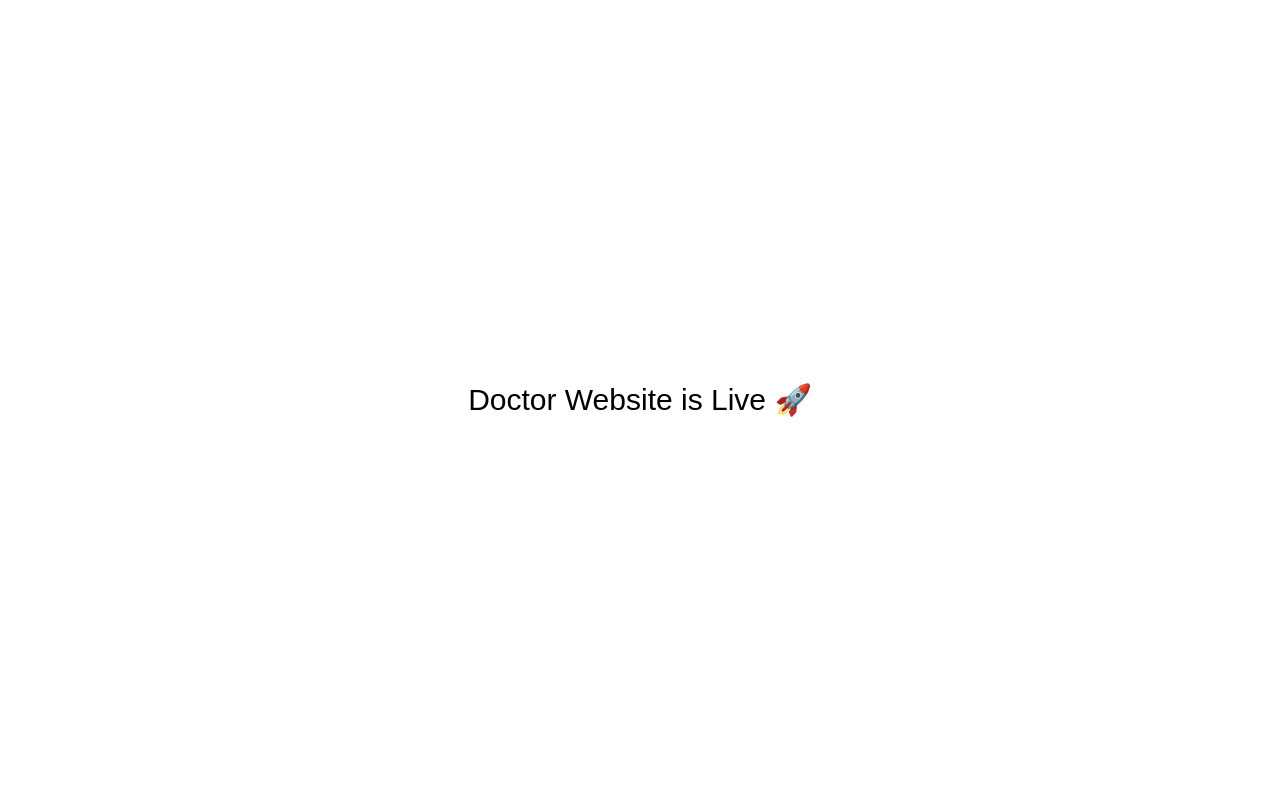
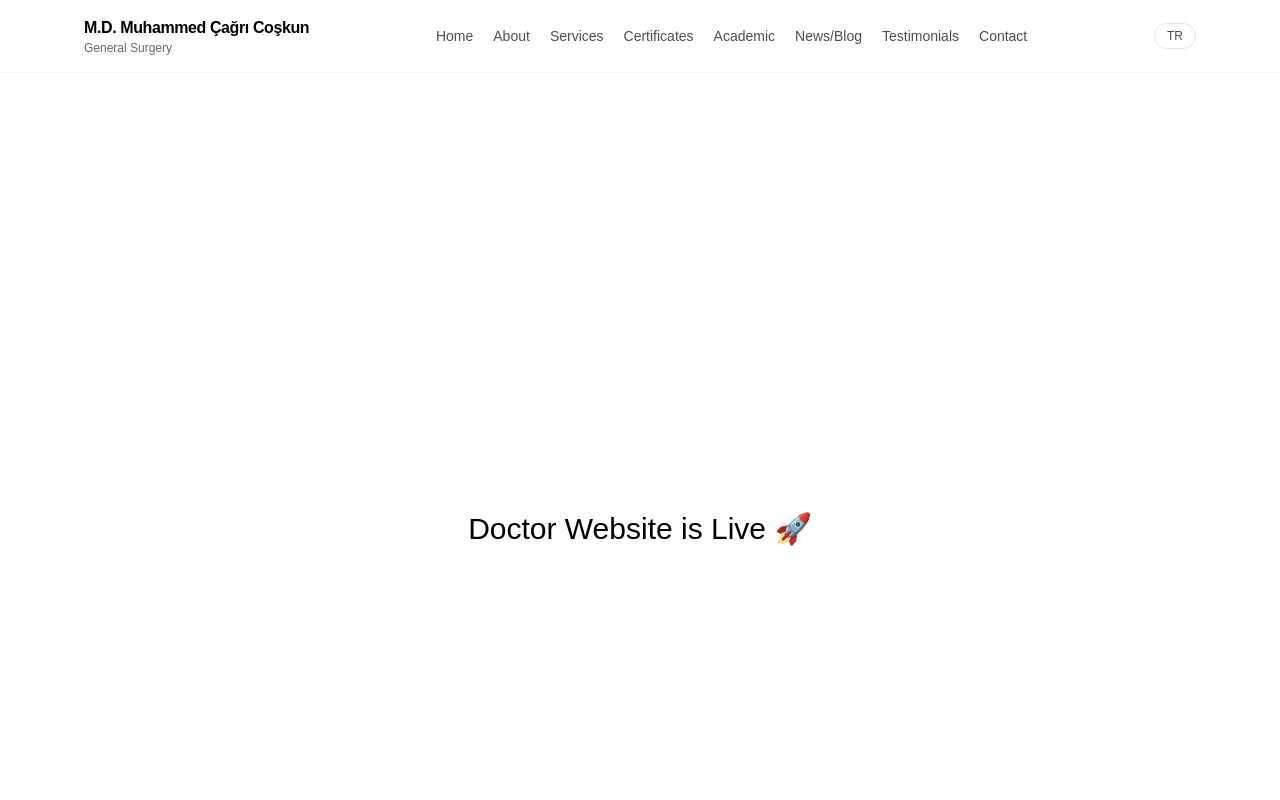
Before and after one commit to InciAbacioglu/mcagricoskun_site, a Next.js app: page /en in a window 1280 px wide. Shown: the top 800 px of the page. Built offline with nearby package versions, Linux system fonts and the light colour scheme.

Commit message:
feat: apple header layout and language switch

```diff
--- a/src/app/[locale]/layout.tsx
+++ b/src/app/[locale]/layout.tsx
@@ -1,4 +1,6 @@
 import type { ReactNode } from "react";
+import Header from "@/components/layout/Header";
+import { isLocale, type Locale } from "@/lib/i18n/locales";
 
 export default async function LocaleLayout({
   children,
@@ -7,11 +9,15 @@ export default async function LocaleLayout({
   children: ReactNode;
   params: Promise<{ locale: string }>;
 }) {
-  const { locale } = await params;
+  const { locale: raw } = await params;
+  const locale = (isLocale(raw) ? raw : "tr") as Locale;
 
   return (
     <div className="min-h-screen bg-white text-black">
-      {children}
+      <Header locale={locale} />
+
+      <main className="mx-auto max-w-6xl px-5 py-14">{children}</main>
+
       <footer className="border-t border-black/5">
         <div className="mx-auto max-w-6xl px-5 py-10 text-sm text-black/60">
           © {new Date().getFullYear()}{" "}
--- /dev/null
+++ b/src/components/layout/Header.tsx
@@ -0,0 +1,66 @@
+"use client";
+
+import Link from "next/link";
+import { usePathname } from "next/navigation";
+import type { Locale } from "@/lib/i18n/locales";
+import { t } from "@/lib/i18n/dictionary";
+
+function switchLocalePath(pathname: string, nextLocale: Locale) {
+  const parts = pathname.split("/");
+  // ["", "tr", "about", ...]
+  if (parts.length >= 2) {
+    parts[1] = nextLocale;
+    const result = parts.join("/");
+    return result === "" ? `/${nextLocale}` : result;
+  }
+  return `/${nextLocale}`;
+}
+
+export default function Header({ locale }: { locale: Locale }) {
+  const pathname = usePathname() || `/${locale}`;
+  const copy = t(locale);
+
+  const nav = [
+    { href: `/${locale}`, label: copy.nav.home },
+    { href: `/${locale}/about`, label: copy.nav.about },
+    { href: `/${locale}/services`, label: copy.nav.services },
+    { href: `/${locale}/certificates`, label: copy.nav.certificates },
+    { href: `/${locale}/academic`, label: copy.nav.academic },
+    { href: `/${locale}/blog`, label: copy.nav.blog },
+    { href: `/${locale}/testimonials`, label: copy.nav.testimonials },
+    { href: `/${locale}/contact`, label: copy.nav.contact },
+  ];
+
+  const other: Locale = locale === "tr" ? "en" : "tr";
+
+  return (
+    <header className="sticky top-0 z-50 border-b border-black/5 bg-white/80 backdrop-blur">
+      <div className="mx-auto flex max-w-6xl items-center justify-between px-5 py-4">
+        <div className="flex flex-col leading-tight">
+          <Link
+            href={`/${locale}`}
+            className="text-base font-semibold tracking-tight"
+          >
+            {copy.brand}
+          </Link>
+          <span className="text-xs text-black/60">{copy.specialty}</span>
+        </div>
+
+        <nav className="hidden gap-5 text-sm text-black/70 md:flex">
+          {nav.map((item) => (
+            <Link key={item.href} href={item.href} className="hover:text-black">
+              {item.label}
+            </Link>
+          ))}
+        </nav>
+
+        <Link
+          href={switchLocalePath(pathname, other)}
+          className="rounded-full border border-black/10 px-3 py-1 text-xs font-medium text-black/70 hover:bg-black/5"
+        >
+          {other.toUpperCase()}
+        </Link>
+      </div>
+    </header>
+  );
+}
--- /dev/null
+++ b/src/lib/i18n/dictionary.ts
@@ -0,0 +1,36 @@
+import type { Locale } from "./locales";
+
+export const dict = {
+  tr: {
+    brand: "Op. Dr. Muhammed Çağrı Coşkun",
+    specialty: "Genel Cerrahi",
+    nav: {
+      home: "Ana Sayfa",
+      about: "Hakkımda",
+      services: "Hizmet Alanları",
+      certificates: "Sertifikalar",
+      academic: "Akademik",
+      blog: "Blog",
+      testimonials: "Geri Bildirimler",
+      contact: "İletişim",
+    },
+  },
+  en: {
+    brand: "M.D. Muhammed Çağrı Coşkun",
+    specialty: "General Surgery",
+    nav: {
+      home: "Home",
+      about: "About",
+      services: "Services",
+      certificates: "Certificates",
+      academic: "Academic",
+      blog: "News/Blog",
+      testimonials: "Testimonials",
+      contact: "Contact",
+    },
+  },
+} satisfies Record<Locale, any>;
+
+export function t(locale: Locale) {
+  return dict[locale];
+}
--- /dev/null
+++ b/src/lib/i18n/locales.ts
@@ -0,0 +1,6 @@
+export const locales = ["tr", "en"] as const;
+export type Locale = (typeof locales)[number];
+
+export function isLocale(value: string): value is Locale {
+  return (locales as readonly string[]).includes(value);
+}
```
